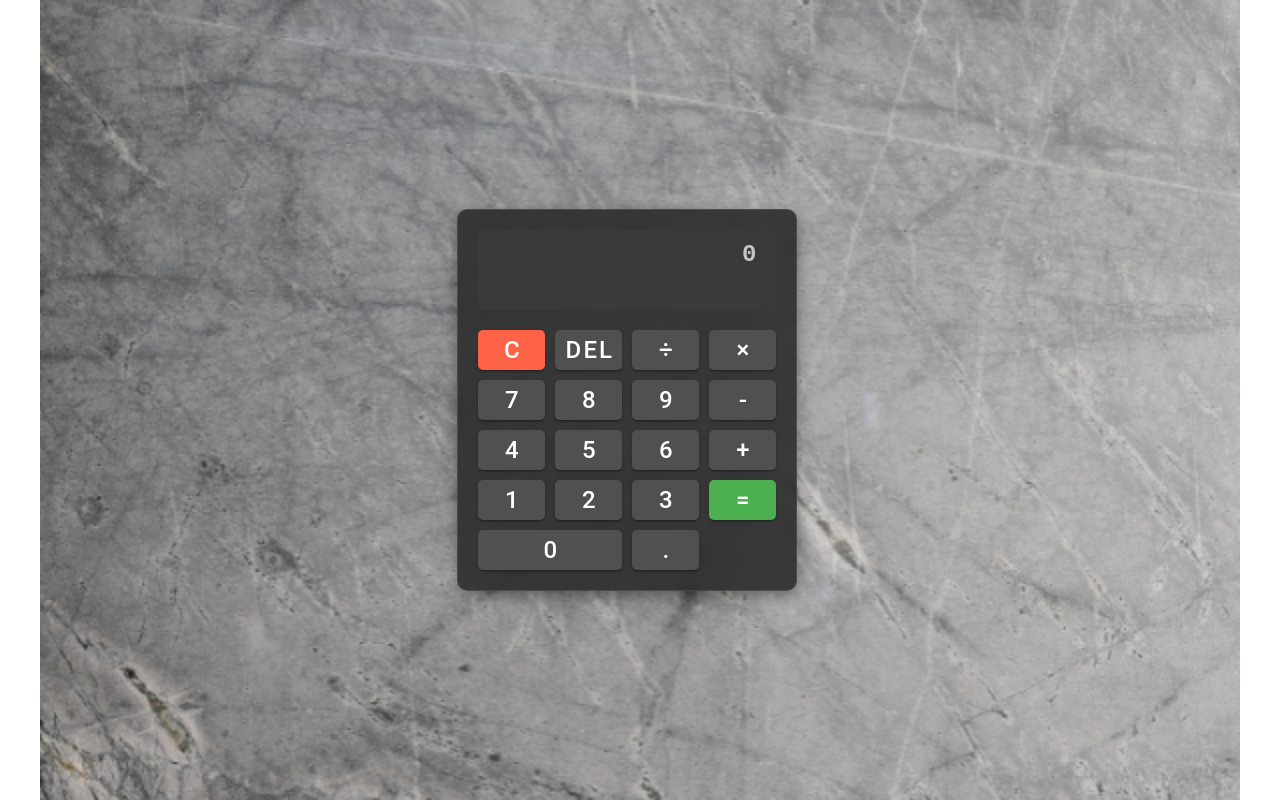
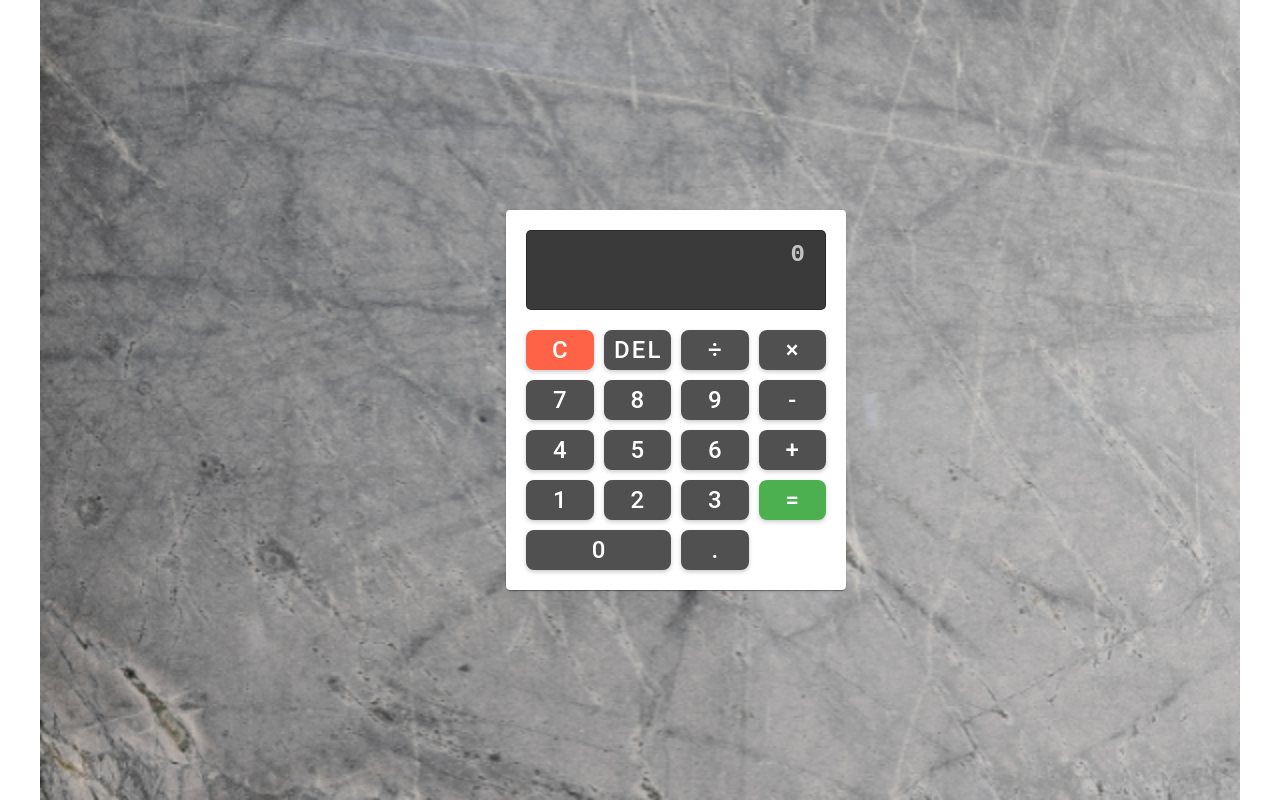
Before and after one commit to PequenOgro/Calculadora-Caema, a Vue app: page / in a window 1280 px wide. Built offline with nearby package versions, Linux system fonts and the light colour scheme.

Commit message:
DEL borda de calculadora

```diff
--- a/src/components/Calculator.vue
+++ b/src/components/Calculator.vue
@@ -3,7 +3,7 @@
 <template>
     <v-container class="calculadora-container">
         <v-row class="v-row" justify="center" align="center">
-            <v-col cols="12" md="4">
+            <v-col  cols="11" sm="8" md="4" lg="3">
                 <v-card class="calculadora">
                     <!-- Display para mostrar a expressão e o resultado -->
                     <div class="display">
@@ -110,12 +110,9 @@ export default {
 /* Caixa da calculadora */
 .calculadora {
     width: 340px; /* Largura fixa */
-    background-color: rgba(45, 45, 45, 0.9); /* Fundo escuro com transparência */
-    backdrop-filter: blur(5px); /* Efeito de desfoque */
-    border-radius: 10px; /* Cantos arredondados */
     padding: 20px; /* Espaçamento interno */
-    box-shadow: 0 5px 15px rgba(0, 0, 0, 0.4); /* Sombra */
-    border: 1px solid rgba(255, 255, 255, 0.1); /* Borda sutil */
+     /*  Garante que nada "vaze" das bordas arredondadas */
+    overflow: hidden;
 }
 
 /* Título da calculadora */
@@ -142,6 +139,9 @@ export default {
     display: flex;
     flex-direction: column;
     justify-content: center;
+
+    box-shadow: none;
+    border: 1px solid rgba(0, 0, 0, 0.3); /* Uma borda interna sutil */
 }
 
 /* Expressão digitada */
@@ -172,7 +172,7 @@ export default {
     padding: 20px; /* Espaçamento interno */
     font-size: 1.5em; /* Tamanho da fonte */
     border: none; /* Sem borda */
-    border-radius: 5px; /* Cantos arredondados */
+    border-radius: 8px; /* Cantos arredondados */
     cursor: pointer; /* Cursor de mão */
     background-color: #505050; /* Fundo cinza escuro */
     color: white; /* Texto branco */
@@ -181,6 +181,9 @@ export default {
     display: flex;
     justify-content: center;
     align-items: center;
+
+     /* AJUSTE 5: Sombra sutil nos botões para profundidade, sem linhas pretas */
+    box-shadow: 0 2px 4px rgba(0, 0, 0, 0.2);
 }
 
 /* Efeito hover nos botões */
```
